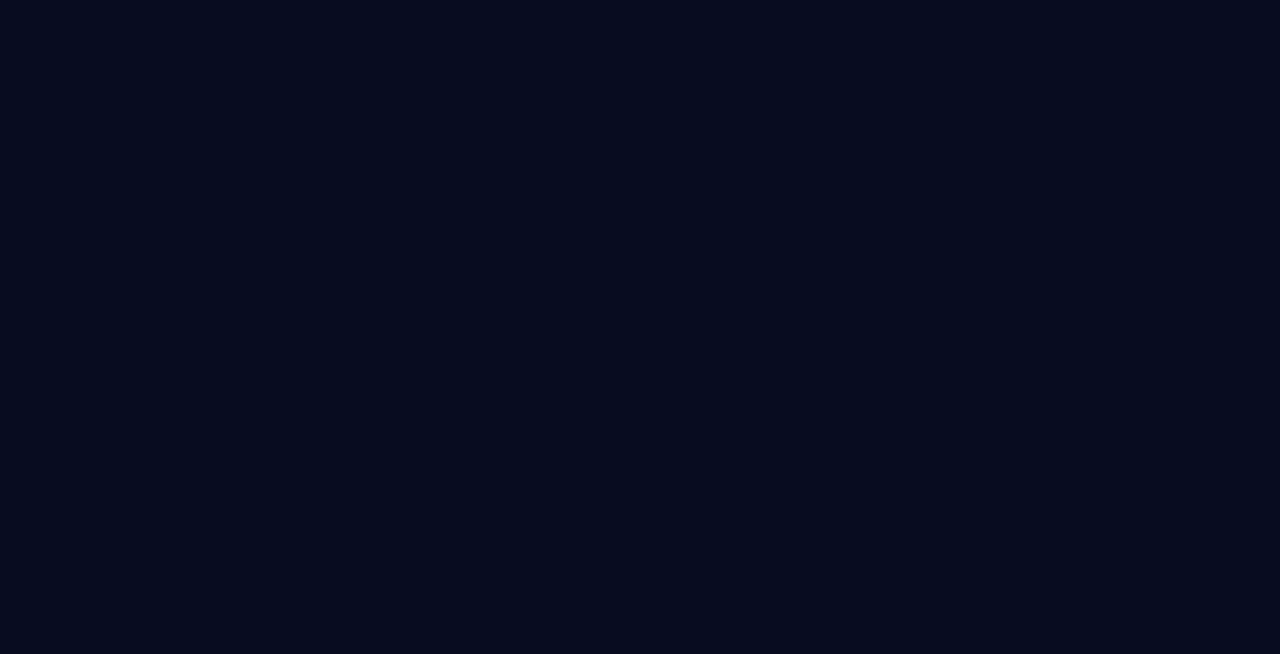
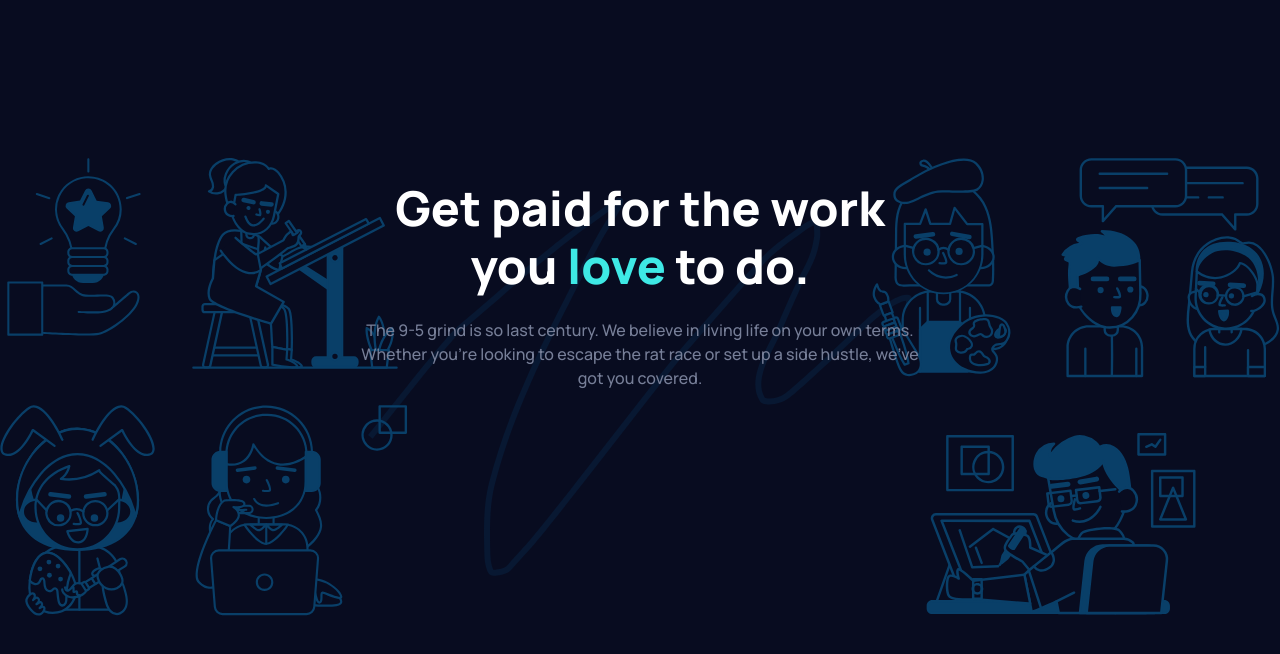
Before and after one commit to runny-life/maker-pre-launch-landing-page, a website built with Vite: page index.html in a window 1280 px wide. Built offline with nearby package versions, Linux system fonts and the light colour scheme.

Commit message:
feat: add section hero

```diff
--- a/index.html
+++ b/index.html
@@ -18,8 +18,8 @@
     />
   </head>
   <body>
-    <header>
-      <div class="container flex items-center justify-center pt-8 md:justify-start">
+    <header class="pt-8 pb-16">
+      <div class="container flex items-center justify-center md:justify-start">
         <a
           href="#"
           aria-label="Home"
@@ -33,6 +33,81 @@
         </a>
       </div>
     </header>
+    <main>
+      <section class="relative container">
+        <!-- Hero illustrations -->
+        <div
+          class="pointer-events-none absolute top-[55%] left-1/2 z-0 hidden w-screen -translate-x-1/2 -translate-y-1/2 items-center justify-between md:flex lg:top-[70%]"
+        >
+          <img
+            src="./src/assets/icons/illustration-hero-left.svg"
+            alt=""
+            width="408"
+            height="459"
+            class="w-64 lg:w-80 xl:w-102"
+          />
+
+          <img
+            src="./src/assets/icons/bg-hero-squiggle.svg"
+            alt=""
+            width="545"
+            height="379"
+            class="absolute top-1/2 left-1/2 -z-10 w-96 -translate-x-1/2 -translate-y-1/2 lg:w-136.25"
+          />
+
+          <img
+            src="./src/assets/icons/illustration-hero-right.svg"
+            alt=""
+            width="408"
+            height="459"
+            class="w-64 lg:w-80 xl:w-102"
+          />
+        </div>
+
+        <!-- Mobile illustrations -->
+        <div class="grid grid-cols-2 gap-8 md:hidden">
+          <img
+            src="./src/assets/icons/illustration-hero-left.svg"
+            alt=""
+            width="408"
+            height="459"
+            class="w-full"
+          />
+
+          <img
+            src="./src/assets/icons/illustration-hero-right.svg"
+            alt=""
+            width="408"
+            height="459"
+            class="w-full"
+          />
+        </div>
+
+        <!-- Hero content -->
+        <div
+          class="relative z-10 mx-auto flex max-w-140 flex-col items-center justify-center gap-8 pt-16 text-center md:gap-16 md:pt-12"
+        >
+          <div class="grid gap-6">
+            <h1 class="text-preset-1 text-neutral font-extrabold">
+              Get paid for the work<br />
+              you <span class="text-cyan-400">love</span> to do.
+            </h1>
+
+            <p>
+              The 9-5 grind is so last century. We believe in living life on your own terms. Whether
+              you’re looking to escape the rat race or set up a side hustle, we’ve got you covered.
+            </p>
+          </div>
+
+          <svg
+            class="h-10.5 w-6.5 animate-bounce"
+            aria-hidden="true"
+          >
+            <use href="#icon-scroll"></use>
+          </svg>
+        </div>
+      </section>
+    </main>
     <script
       type="module"
       src="/src/scripts/main.js"
```
